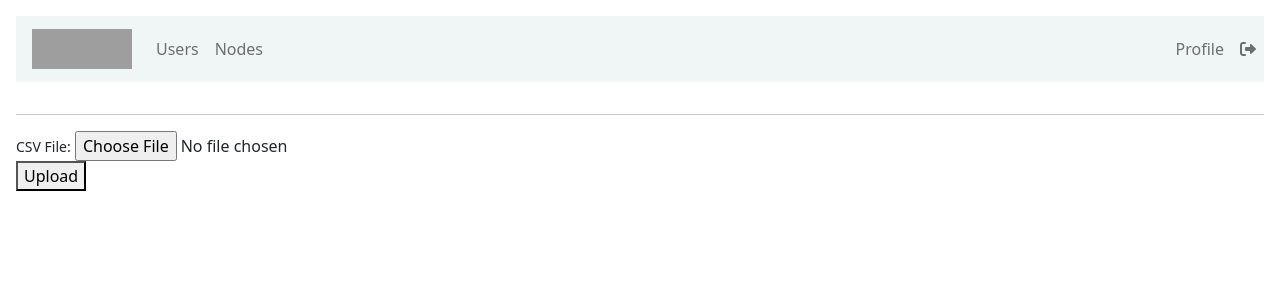
After one commit to Shethyash/sdl, a Django app: page /nodes/import-csv/1 in a window 1280 px wide. The commit adds this page. Shown: the top 300 px of the page. Run offline with Django 3.2, Linux system fonts and the light colour scheme; a user stored in the database is signed in; tables that the repository leaves empty hold one stand-in row (values such as "Sample post"); some libraries are stand-ins or nearby versions; grey boxes are pictures that could not be loaded.

Commit message:
add import functionality

```diff
--- a/nodes/forms.py
+++ b/nodes/forms.py
@@ -91,3 +91,8 @@ class ImageUploadForm(forms.ModelForm):
     class Meta:
         model = CropImage
         fields = ['image', 'description']
+
+class CSVImportForm(forms.Form):
+    csv_file = forms.FileField(
+        required=True,
+    )
--- a/nodes/urls.py
+++ b/nodes/urls.py
@@ -12,4 +12,5 @@ urlpatterns = [
     path('get_chart/<int:node_id>', views.get_chart_data, name='get_chart'),
     path('upload_image/<int:node_id>', views.crop_image_upload, name='upload_image'),
     path('crop_image_gallery/<int:node_id>', views.crop_image_gallery, name='crop_image_gallery'),
+    path('import-csv/<int:node_id>', views.import_csv, name='import_csv'),
 ]
--- a/nodes/views.py
+++ b/nodes/views.py
@@ -17,7 +17,7 @@ from django.views import View
 from django.views.decorators.csrf import csrf_exempt
 
 from nodes.models import Nodes, Feeds, CropImage
-from .forms import RegisterForm, ImageUploadForm
+from .forms import RegisterForm, ImageUploadForm, CSVImportForm
 
 
 # Create your views here.
@@ -242,3 +242,43 @@ def predict_data():
     model = keras.models.load_model(os.path.join('static', "models/demo_model.h5"))
     pred = model.predict(df)
     print(pred)
+
+
+@login_required
+def import_csv(request,node_id):
+    form_class = CSVImportForm
+    form = form_class()
+    if request.method == 'POST':
+        form = form_class(request.POST, request.FILES)
+
+        if not form.is_valid():
+            messages.error(request, "Invalid form.")
+            return redirect(to='nodes')
+
+        node = Nodes.objects.get(id=node_id)
+        if not node:
+            messages.error(request, "Node not found.")
+            return redirect(to='nodes')
+
+        csv_file = request.FILES['csv_file']
+        df = pd.read_csv(csv_file)
+
+        header_set = set(['temperature','humidity','LWS','soil_temperature','soil_moisture','battery_status','created_at'])
+
+        # check if csv file has exactly same columns headers
+        if not set(df.columns) == header_set:
+            messages.error(request, "Invalid csv file.")
+            return redirect(to='nodes')
+
+        # Insert data into feeds collection
+        records = df.to_dict(orient='records')
+
+        # bulk create feed data with adding node id
+        for record in records:
+            record['node_id'] = node_id
+        Feeds.objects.bulk_create([Feeds(**record) for record in records])
+
+        messages.success(request, "data imported successfully.")
+        return redirect(to='nodes')
+
+    return render(request, 'nodes/import_csv.html', {'form': form,'node_id': node_id})
--- /dev/null
+++ b/templates/nodes/import_csv.html
@@ -0,0 +1,19 @@
+{% extends "base.html" %}
+{% block title %} Import data to node {% endblock title %}
+{% block content %}
+<div class="form-content">
+    <form method="post" enctype="multipart/form-data">
+        {% csrf_token %}
+        <div class="row">
+            <div class="col-md-12">
+              <div class="form-group">
+                <hr/>
+                <label class="small mb-1">CSV File:</label>
+                {{ form.csv_file }}
+              </div>
+            </div>
+          </div>
+        <button type="submit">Upload</button>
+    </form>
+</div>
+{% endblock content %}
--- a/templates/nodes/list.html
+++ b/templates/nodes/list.html
@@ -72,6 +72,9 @@
                                 <a href="crud?id={{ val.id }}" class="col-2 btn transparent_btn">
                                     <i class="fa-solid fa-pen"></i>
                                 </a>
+                                <a href="import-csv/{{ val.id }}" class="col-2 btn transparent_btn">
+                                    <i class="fa-solid fa-file-import"></i>
+                                </a>
                                 <a href="#" class="delete col-2 btn transparent_btn"
                                    data-id={{ val.id }} data-name={{ val.name }}>
                                     <i class="fas fa-trash-alt"></i>
@@ -95,6 +98,7 @@
                 const delete_id = $(this).data('id');
                 const node_name = $(this).data('name')
                 console.log(node_name)
+                // FIXME
                 {#console.log(deleteid);#}
                 // Confirm box
                 bootbox.confirm("Do you really want to delete Node : " + node_name + " ? <br> It will delete all data permanently", function (result) {
```
